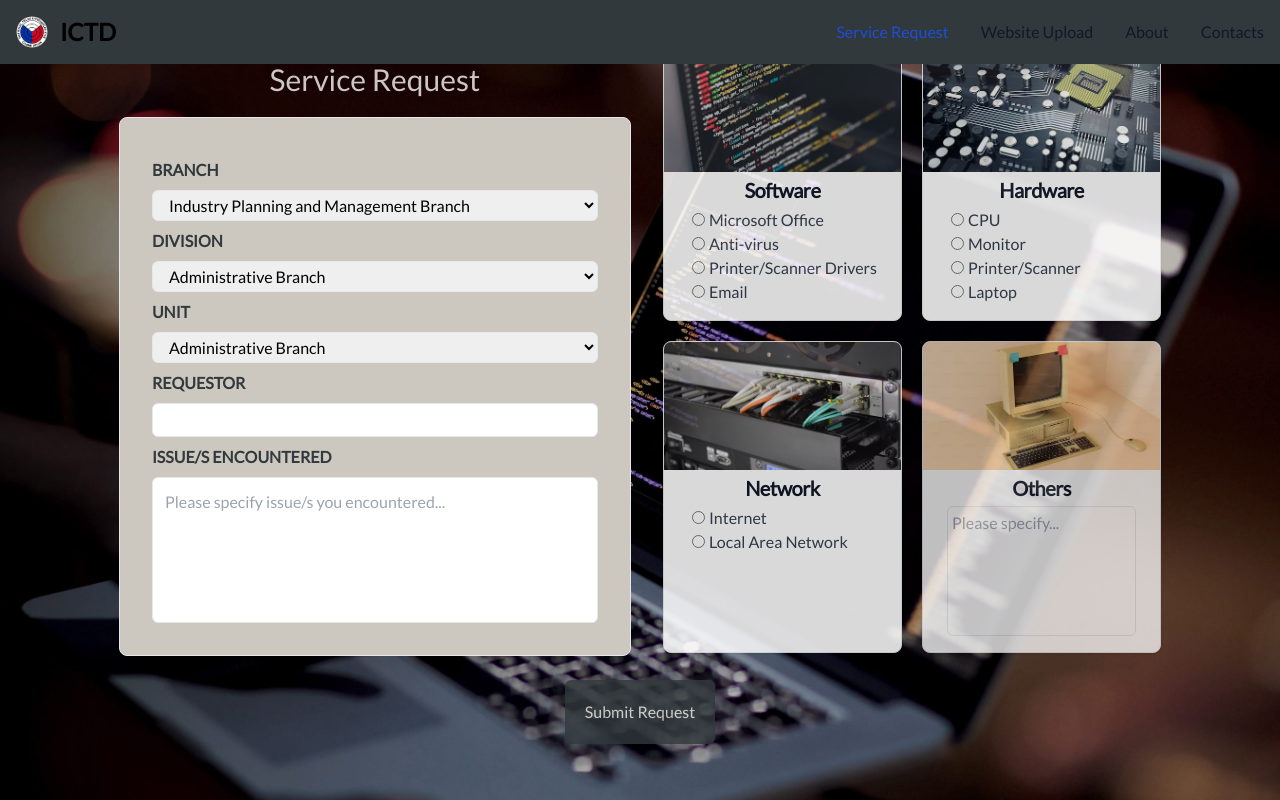
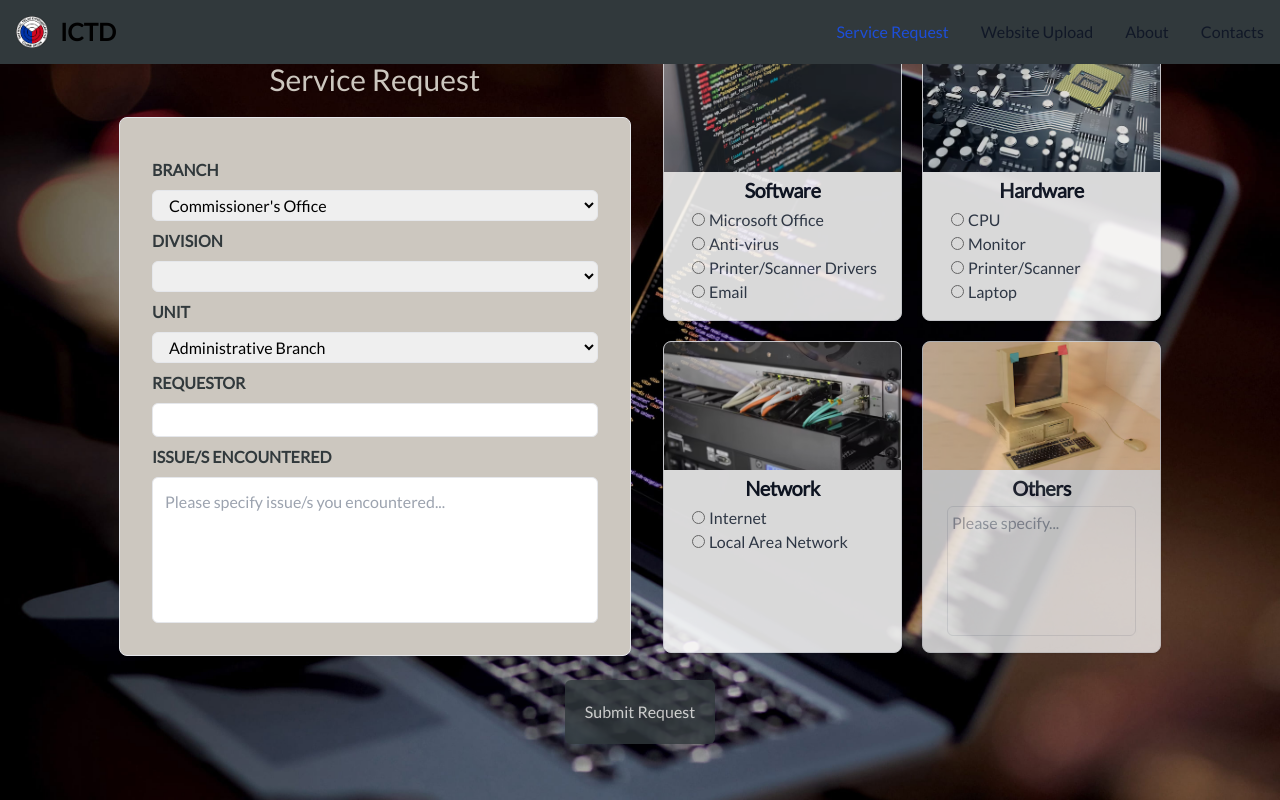
Before and after one commit to WilbertRayos/ICTD_Services, a React (Vite) app: page / in a window 1280 px wide. Shown: the top 800 px of the page. Built offline with nearby package versions, Linux system fonts and the light colour scheme; grey boxes are pictures that could not be loaded.

Commit message:
Added more JSON data

```diff
--- a/src/ServiceRequest.jsx
+++ b/src/ServiceRequest.jsx
@@ -1,13 +1,18 @@
-import { useState } from "react";
+import { useState, useEffect } from "react";
+import offices from "./json/offices.json";
 
 const ServiceRequest = () => {
-  const [branches, setBranches] = useState([
-    { name: "Industry Planning and Management Branch", id: 1 },
-  ]);
-  const [divisions, setDivisions] = useState([
-    { name: "Industry Planning and Research Division", id: 1 },
-    { name: "Information and Communications Technology Division", id: 2 },
-  ]);
+  const [officesInfo, setOfficesInfo] = useState(null);
+  const [branchInfo, setBranchInfo] = useState("Administrative Branch");
+  const [divisionInfo, setDivisionInfo] = useState(null);
+
+  useEffect(() => {
+    setOfficesInfo(offices);
+  }, []);
+
+  const sample1 = (event) => {
+    setBranchInfo(event.target.value);
+  };
 
   return (
     <div
@@ -27,10 +32,16 @@ const ServiceRequest = () => {
                   <label for="" className="font-semibold my-2 text-[#31393C]">
                     BRANCH
                   </label>
-                  <select className="border border-gray-200 rounded-md px-3 py-1">
-                    {branches.map((branch) => (
-                      <option key={branch.id}>{branch.name}</option>
-                    ))}
+                  <select
+                    className="border border-gray-200 rounded-md px-3 py-1"
+                    onChange={sample1}
+                  >
+                    {officesInfo &&
+                      officesInfo.branches.map((branch, index) => (
+                        <option key={index} value={branch.name}>
+                          {branch.name}
+                        </option>
+                      ))}
                   </select>
                 </div>
                 <div className="flex flex-col">
@@ -38,10 +49,16 @@ const ServiceRequest = () => {
                     DIVISION
                   </label>
                   <select className="border border-gray-200 rounded-md px-3 py-1">
-                    <option value="ab">Administrative Branch</option>
-                    <option value="pfmb">
-                      Planning, Finance, and Management Branch
-                    </option>
+                    {officesInfo &&
+                      officesInfo.branches
+                        .filter((branch) => branch.name === branchInfo)
+                        .map((branch) =>
+                          branch.divisions.map((division) => (
+                            <option value={division.name}>
+                              {division.name}
+                            </option>
+                          ))
+                        )}
                   </select>
                 </div>
                 <div className="flex flex-col">
--- /dev/null
+++ b/src/json/offices.json
@@ -0,0 +1,158 @@
+{
+  "branches": [
+    {
+      "id": 1,
+      "name": "Commissioner's Office",
+      "divisions": [
+        {
+          "name": "",
+          "units": []
+        },
+        {
+          "name": "Deputy Commissioner: Atty. Salvahan",
+          "units": []
+        },
+        {
+          "name": "Deputy Commissioner: Engr. Blanco",
+          "units": []
+        },
+        {
+          "name": "Commission Secretariat",
+          "units": []
+        },
+        {
+          "name": "Broadcast Services Division",
+          "units": []
+        },
+        {
+          "name": "Equipment Standards Division",
+          "units": []
+        },
+        {
+          "name": "Internal Audit Division",
+          "units": []
+        },
+        {
+          "name": "Radio Spectrum Planning Division",
+          "units": []
+        }
+      ]
+    },
+    {
+      "id": 2,
+      "name": "Administrative Branch",
+      "divisions": [
+        {
+          "name": "",
+          "units": []
+        },
+        {
+          "name": "General Services Division",
+          "units": [
+            "Records Section",
+            "Procurement Management Unit",
+            "Cashier Unit"
+          ]
+        },
+        {
+          "name": "Human Resource Division",
+          "units": []
+        }
+      ]
+    },
+    {
+      "id": 3,
+      "name": "Planning, Financial & Management Branch",
+      "divisions": [
+        {
+          "name": "Finance Division",
+          "units": []
+        },
+        {
+          "name": "Management Division",
+          "units": []
+        },
+        {
+          "name": "Corporate Planning & Programming Division",
+          "units": []
+        }
+      ]
+    },
+    {
+      "id": 4,
+      "name": "Industry Planning & Management Branch",
+      "divisions": [
+        {
+          "name": "",
+          "units": []
+        },
+        {
+          "name": "Industry Planning & Research Division",
+          "units": []
+        },
+        {
+          "name": "Information and Communications Technology Division",
+          "units": []
+        }
+      ]
+    },
+    {
+      "id": 5,
+      "name": "Special Licensing Branch",
+      "divisions": [
+        {
+          "name": "",
+          "units": []
+        },
+        {
+          "name": "Special Radio Services Division",
+          "units": []
+        },
+        {
+          "name": "Safety Radio Services & STCW Compliance Division",
+          "units": []
+        }
+      ]
+    },
+    {
+      "id": 6,
+      "name": "Regulation Branch",
+      "divisions": [
+        {
+          "name": "",
+          "units": []
+        },
+        {
+          "name": "Networks & Facilities Division",
+          "units": []
+        },
+        {
+          "name": "Services & Interconnection Division",
+          "units": []
+        }
+      ]
+    },
+    {
+      "id": 7,
+      "name": "Legal Branch",
+      "divisions": [
+        {
+          "name": "",
+          "units": []
+        },
+        {
+          "name": "Internal Legal Affairs Division",
+          "units": []
+        },
+        {
+          "name": "Adjudication Division",
+          "units": []
+        },
+        {
+          "name": "Consumer Welfare & Protection Division",
+          "units": []
+        }
+      ]
+    }
+  ]
+}
```
